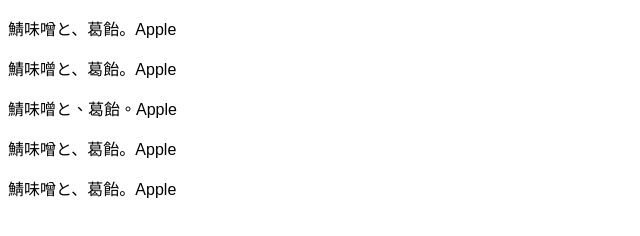
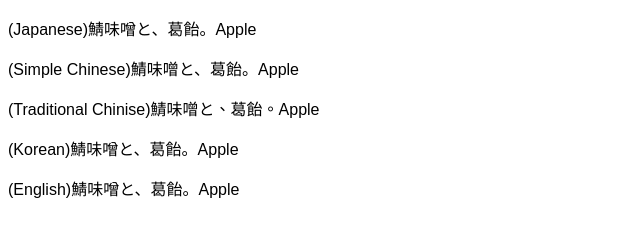
Before and after one commit to naochika/ea, a plain HTML site: page eastasia.html in a window 1280 px wide. Shown: the whole page, without its empty margins (0-640 px from the left). Drawn offline with Linux system fonts and the light colour scheme.

Commit message:
どの言語か明記

```diff
--- a/eastasia.html
+++ b/eastasia.html
@@ -6,10 +6,10 @@
 <link rel="stylesheet" type="text/css" href="eastasia.css">
 </head>
 <body lang="ja">
-<p>鯖味噌と、葛飴。Apple</p>
-<p lang="zh-cn">鯖味噌と、葛飴。Apple</p>
-<p lang="zh-tw">鯖味噌と、葛飴。Apple</p>
-<p lang="ko">鯖味噌と、葛飴。Apple</p>
-<p lang="en-us">鯖味噌と、葛飴。Apple</p>
+<p>(Japanese)鯖味噌と、葛飴。Apple</p>
+<p lang="zh-cn">(Simple Chinese)鯖味噌と、葛飴。Apple</p>
+<p lang="zh-tw">(Traditional Chinise)鯖味噌と、葛飴。Apple</p>
+<p lang="ko">(Korean)鯖味噌と、葛飴。Apple</p>
+<p lang="en-us">(English)鯖味噌と、葛飴。Apple</p>
 </body>
 </html>
```
